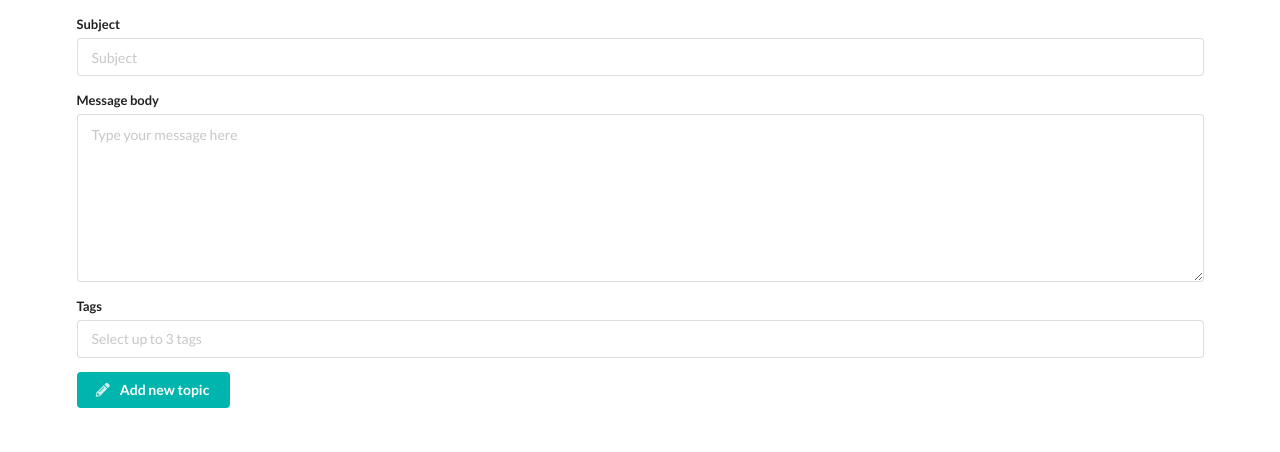
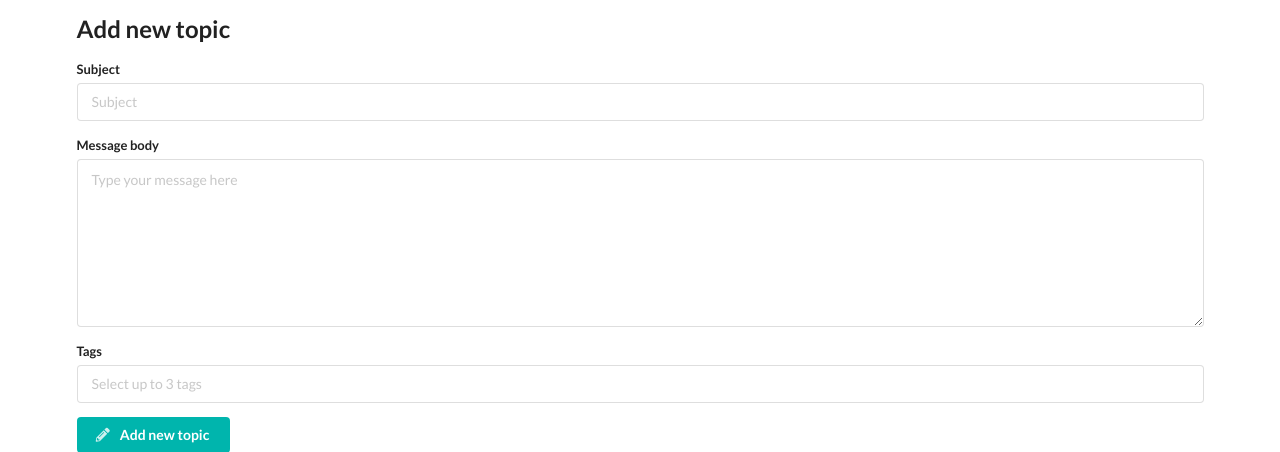
Before and after one commit to joonaspartanen/tsoha-forum, a Flask app: template application/templates/topics/new.html in a window 1280 px wide. Shown: the part 179-631 px from the top of the page. Run offline with Flask 2, Linux system fonts and the light colour scheme; the template is opened without the code that fills it: values that come from a table or form of the project are taken from there, others are empty; some libraries are stand-ins or nearby versions.

Commit message:
Add missing header

```diff
--- a/application/templates/topics/new.html
+++ b/application/templates/topics/new.html
@@ -2,6 +2,7 @@
 
 {% block body %}
 
+<h2>Add new topic</h2>
 <form
   class="ui form"
   method="POST"
```
